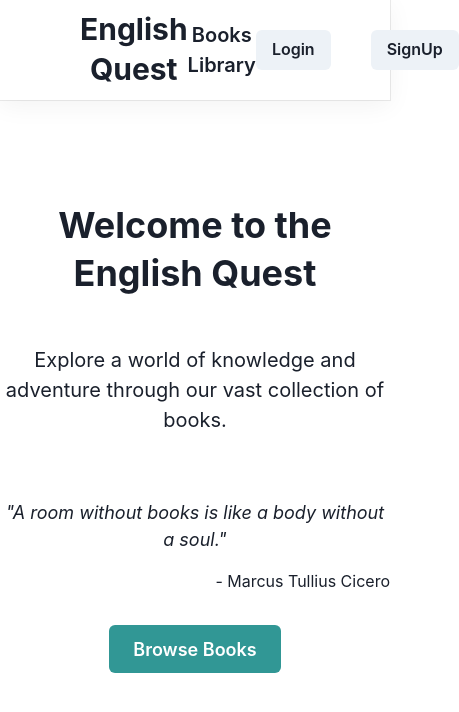
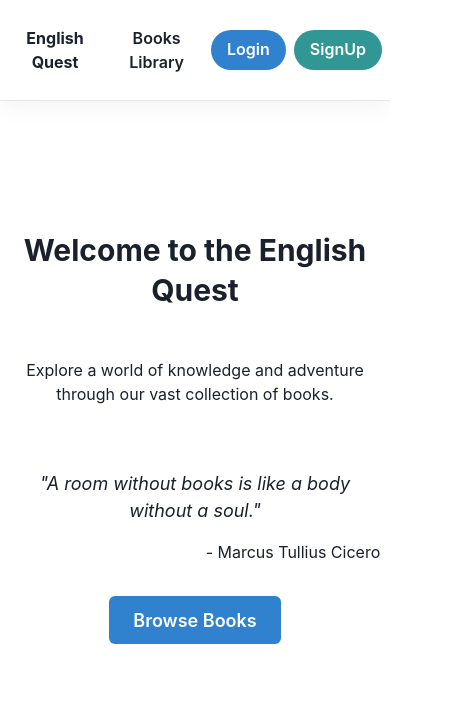
Before and after one commit to PavanBhaskarThota/english-quest, a React (Create React App) app in the folder frontend/: page / in a window 390 px wide. Shown: the top 712 px of the page, 459 px wide, since content can reach past the window. Built offline with nearby package versions, Linux system fonts and the light colour scheme.

Commit message:
responsive

```diff
--- a/frontend/src/components/Login.jsx
+++ b/frontend/src/components/Login.jsx
@@ -119,19 +119,19 @@ export const Login = () => {
 
   return (
     <Box
-      w={"50%"}
+      w={{ base: "95%", md: "50%" }}
       m={"auto"}
       mt={10}
-      p={20}
+      p={{ base: 3, md: 20 }}
       borderRadius={"20px"}
       boxShadow="rgba(0, 0, 0, 0.05) 0px 6px 24px 0px, rgba(0, 0, 0, 0.08) 0px 0px 0px 1px"
     >
       <form onSubmit={handleSubmit}>
         <FormControl
           isRequired
-          w={"70%"}
+          w={{ base: "100%", md: "70%" }}
           m={"auto"}
-          p={"5%"}
+          p={{ base: "3%", md: "5%" }}
           borderRadius={"20px"}
           display={"flex"}
           flexDirection={"column"}
@@ -166,13 +166,16 @@ export const Login = () => {
             m={"auto"}
             mt={10}
             type="submit"
+            _hover={{
+              backgroundColor: "#073d69",
+            }}
           >
             Login
           </Button>
         </FormControl>
       </form>
 
-      <Text fontSize={"lg"}>
+      <Text fontSize={{ base: "xs", md: "lg" }}>
         Not have an Account?{" "}
         <Link to={"/register"} style={{ color: "blue", fontWeight: "700" }}>
           Signup
--- a/frontend/src/components/Logout.jsx
+++ b/frontend/src/components/Logout.jsx
@@ -17,10 +17,10 @@ import React from "react";
 
 export const Logout = ({ props, handleLogout }) => {
   return (
-    <Box mr={"150px"}>
+    <Box mr={{ base: 2, md: "150px" }}>
       <Popover>
         <PopoverTrigger>
-          <Heading colorScheme="blue" size={"lg"} cursor={"pointer"}>
+          <Heading colorScheme="blue" size={{ base: 'xm', md: "lg" }} cursor={"pointer"}>
             Hi, {props.name}
           </Heading>
         </PopoverTrigger>
--- a/frontend/src/components/Navbar.jsx
+++ b/frontend/src/components/Navbar.jsx
@@ -33,11 +33,16 @@ export const Navbar = () => {
       alignItems={"center"}
       boxShadow="rgba(0, 0, 0, 0.05) 0px 6px 24px 0px, rgba(0, 0, 0, 0.08) 0px 0px 0px 1px"
       height={"100px"}
+      gap={2}
     >
-      <Heading size={"xl"} ml={20} cursor={"pointer"}>
+      <Heading
+        size={{ base: "xm", ml: "xl" }}
+        ml={{ base: 2, md: 20 }}
+        cursor={"pointer"}
+      >
         <Link to={"/"}> English Quest</Link>
       </Heading>
-      <Link to={"/books"} style={{ fontSize: "20px", fontWeight: "600" }}>
+      <Link to={"/books"} style={{ fontSize: "16px", fontWeight: "600" }}>
         Books Library
       </Link>
 
@@ -47,12 +52,20 @@ export const Navbar = () => {
         // </Button>
         <Logout handleLogout={handleLogout} props={user} />
       ) : (
-        <Box display={"flex"} gap={10} mr={20}>
+        <Box
+          display={"flex"}
+          gap={{ base: 2, md: 10 }}
+          mr={{ base: 2, md: 20 }}
+        >
           <Link to={"/login"}>
-            <Button>Login</Button>
+            <Button colorScheme="blue" borderRadius={"20px"}>
+              Login
+            </Button>
           </Link>
           <Link to={"/register"}>
-            <Button>SignUp</Button>
+            <Button colorScheme="teal" borderRadius={"20px"}>
+              SignUp
+            </Button>
           </Link>
         </Box>
       )}
--- a/frontend/src/components/Signup.jsx
+++ b/frontend/src/components/Signup.jsx
@@ -56,19 +56,19 @@ export const Signup = () => {
 
   return (
     <Box
-      w={"50%"}
+      w={{ base: "95%", md: "50%" }}
       m={"auto"}
       mt={10}
-      p={10}
+      p={{ base: 3, md: 10 }}
       borderRadius={"20px"}
       boxShadow="rgba(0, 0, 0, 0.05) 0px 6px 24px 0px, rgba(0, 0, 0, 0.08) 0px 0px 0px 1px"
     >
       <form action="" onSubmit={handleSubmit}>
         <FormControl
           isRequired
-          w={"70%"}
+          w={{ base: "100%", md: "70%" }}
           m={"auto"}
-          p={"5%"}
+          p={{ base: "3%", md: "5%" }}
           borderRadius={"20px"}
           display={"flex"}
           flexDirection={"column"}
@@ -135,7 +135,7 @@ export const Signup = () => {
         </FormControl>
       </form>
 
-      <Text fontSize={"lg"}>
+      <Text fontSize={{ base: "xs", md: "lg" }}>
         Already have an Account?{" "}
         <Link to={"/login"} style={{ color: "blue", fontWeight: "700" }}>
           Login
--- a/frontend/src/pages/Books.jsx
+++ b/frontend/src/pages/Books.jsx
@@ -109,7 +109,7 @@ export const Books = () => {
   }, [addBook, sortPrice, sort, sortbyTime, books]);
 
   return (
-    <Box m={"auto"} mt={10} w={"90%"}>
+    <Box m={"auto"} mt={10} w={{ base: "95%", md: "90%" }}>
       {addBtn && (
         <Heading size={"lg"} textAlign={"left"}>
           Hi, {user.name.toUpperCase()}
@@ -136,11 +136,17 @@ export const Books = () => {
         borderRadius={"20px"}
         border={"0.5px solid"}
       >
-        <Box mb={5} display={"flex"} gap={10} alignItems={"center"}>
+        <Box
+          mb={5}
+          display={"flex"}
+          gap={{ base: 5, md: 10 }}
+          alignItems={"center"}
+          flexWrap={"wrap"}
+        >
           <Select
             placeholder="Filter with Price"
             bg={"#fff"}
-            w={"20%"}
+            w={{ base: "45%", md: "20%" }}
             h={"52px"}
             value={sortPrice}
             onChange={(e) => setPrice(e.target.value)}
@@ -153,7 +159,7 @@ export const Books = () => {
           <Select
             placeholder="sort with Price"
             bg={"#fff"}
-            w={"20%"}
+            w={{ base: "45%", md: "20%" }}
             h={"52px"}
             onChange={(e) => setPriceSort(e.target.value)}
           >
--- a/frontend/src/pages/Home.jsx
+++ b/frontend/src/pages/Home.jsx
@@ -27,12 +27,12 @@ export const Home = () => {
   };
 
   return (
-    <Box>
+    <Box w={{ base: "95%", md: "100%" }} m={"auto"}>
       <VStack spacing={8} align="center" justify="center" h="80vh">
-        <Heading as="h1" fontSize="4xl" mb={4}>
+        <Heading as="h1" fontSize={{ base: "3xl", md: '4xl'} } mb={4}>
           Welcome to the English Quest
         </Heading>
-        <Text fontSize="xl" textAlign="center" mb={8}>
+        <Text fontSize={{ base: "ml", md: 'lg'} } textAlign="center" mb={8}>
           Explore a world of knowledge and adventure through our vast collection
           of books.
         </Text>
@@ -44,7 +44,7 @@ export const Home = () => {
             - {randomQuote.author}
           </Text>
         </Box>
-        <Button colorScheme="teal" size="lg" onClick={handleNav}>
+        <Button colorScheme="blue" size="lg" onClick={handleNav}>
           Browse Books
         </Button>
       </VStack>
```
